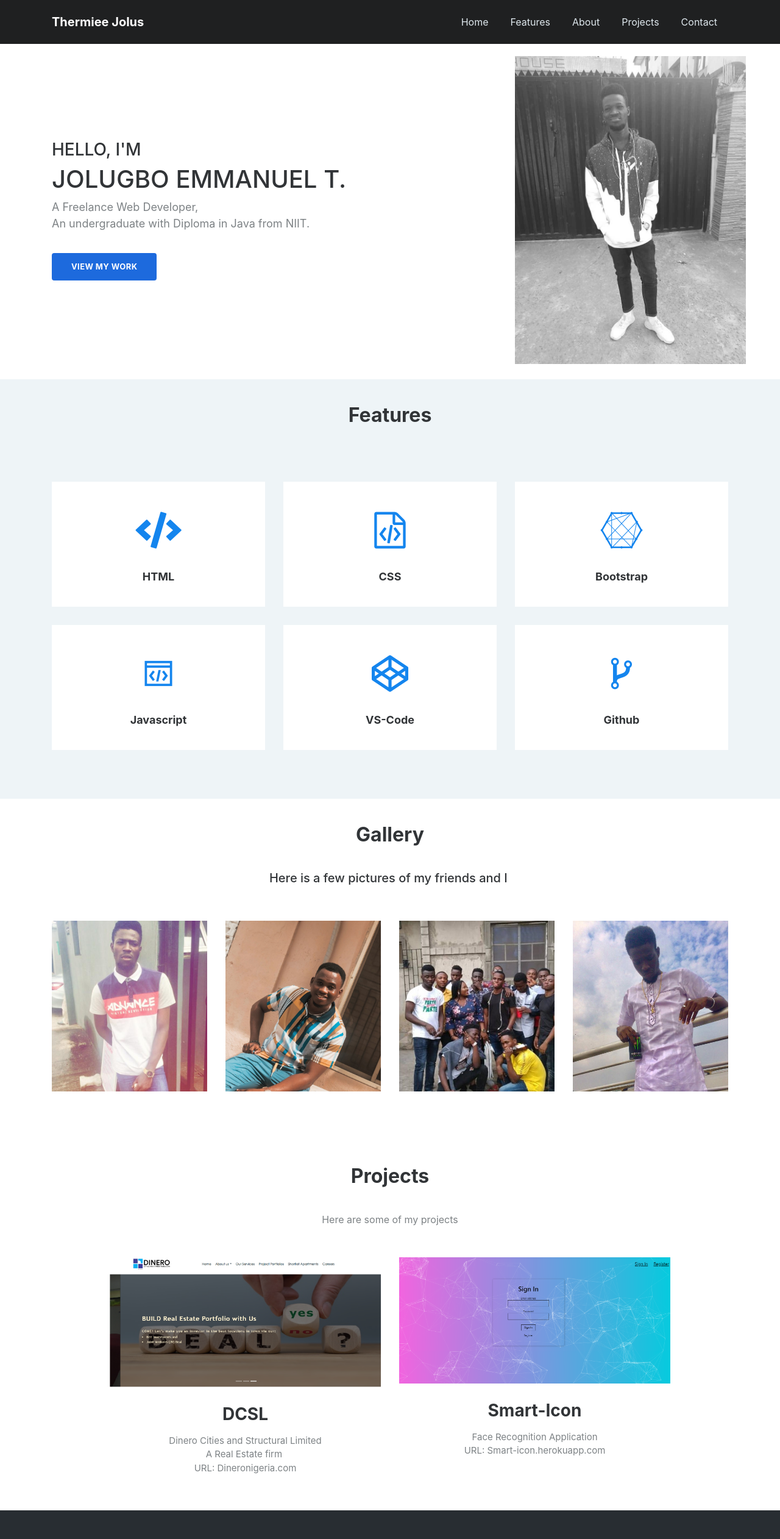
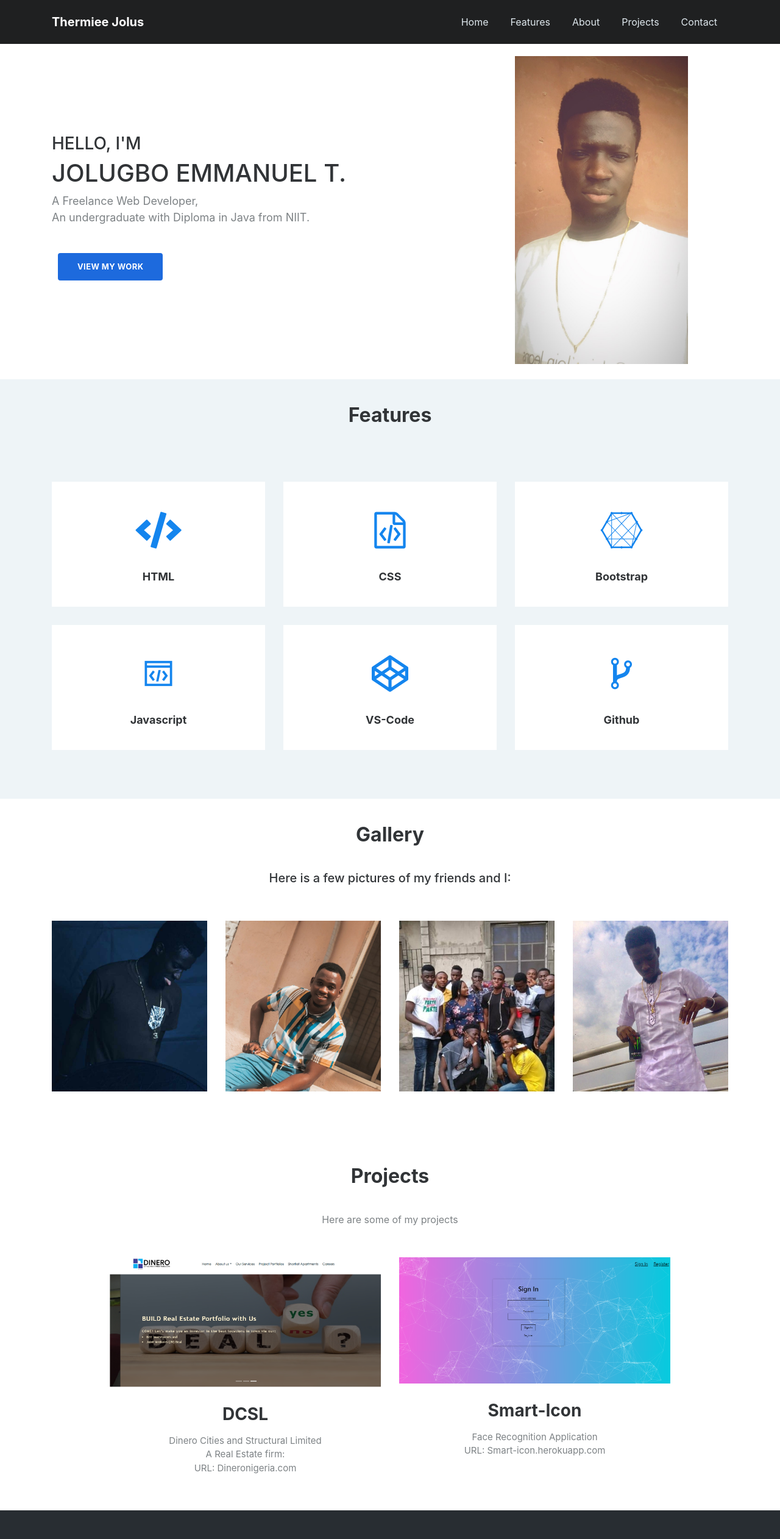
Before and after one commit to iamthermiee/portfolio, a plain HTML site: page index.html in a window 1280 px wide. Shown: the top 2524 px of the page at 61% size. Drawn offline with Linux system fonts and the light colour scheme; files whose address does not match are found by name.

Commit message:
updated images

```diff
--- a/assets/css/styles.css
+++ b/assets/css/styles.css
@@ -199,7 +199,6 @@
 
   .highlight {
     color: #313437;
-    /*background-color: #eef4f7;*/
     padding: 20px 0 25px;
     overflow: hidden;
   }
@@ -232,6 +231,7 @@
 
   .highlight .intro .btn {
     padding: 16px 32px;
+    margin: 10px;
     border: none;
     background: none;
     box-shadow: none;
--- a/index.html
+++ b/index.html
@@ -38,7 +38,7 @@
                         <h1>JOLUGBO EMMANUEL T.</h1>
                         <p>A Freelance Web Developer,<br>An undergraduate with Diploma in Java from NIIT.</p><a class="btn btn-primary" role="button" href="#projects">View My work</a></div>
                 </div>
-                <div class="col-sm-4"><img class="first" src="assets/img/82047717_2565261726875891_34436489433579520_o.jpg"></div>
+                <div class="col-sm-4"><img class="first" src="assets/img/105797501_2960804573988269_351939101725151946_o.jpg"></div>
             </div>
         </div>
     </div>
@@ -85,20 +85,20 @@
         <div class="container" id="about">
             <div class="intro">
                 <h2 class="text-center">Gallery</h2>
-                <h5 class="text-center">Here is a few pictures of my friends and I&nbsp;</h5>
+                <h5 class="text-center">Here is a few pictures of my friends and I:</h5>
             </div>
             <div class="row people">
                 <div class="col-md-4 col-lg-3 item">
-                    <div class="box" style="background-image: url(&quot;assets/img/7170ba09-e542-478a-9c5a-8947f91e7a83.jpg&quot;);"></div>
+                    <div class="box" style="background-image: url(assets/img/627c85d9-df67-40b4-bafe-eb7cf0754a78.jpg);"></div>
                 </div>
                 <div class="col-md-4 col-lg-3 item">
-                    <div class="box" style="background-image: url(&quot;assets/img/PicsArt_04-29-06.20.23%202.JPG&quot;);"></div>
+                    <div class="box" style="background-image: url(assets/img/PicsArt_04-29-06.20.23%202.JPG);"></div>
                 </div>
                 <div class="col-md-4 col-lg-3 item">
-                    <div class="box" style="background-image: url(&quot;assets/img/Team.jpeg&quot;);"></div>
+                    <div class="box" style="background-image: url(assets/img/Team.jpeg);"></div>
                 </div>
                 <div class="col-md-4 col-lg-3 item">
-                    <div class="box" style="background-image: url(&quot;assets/img/72398929_2398155506919848_3872697961272049664_o.jpg&quot;);"></div>
+                    <div class="box" style="background-image: url(assets/img/72398929_2398155506919848_3872697961272049664_o.jpg);"></div>
                 </div>
             </div>
         </div>
@@ -112,7 +112,7 @@
             <div class="row justify-content-center projects">
                 <div class="col-sm-6 col-lg-4 col-xl-5 item"><img class="img-fluid" src="assets/img/Dinero%20cities%20-%20CryptoTab%20Browser%2010_7_2020%204_21_42%20PM.png">
                     <h3 class="name">DCSL</h3>
-                    <p class="description">Dinero Cities and Structural Limited<br>A Real Estate firm&nbsp;<br>URL: Dineronigeria.com</p>
+                    <p class="description">Dinero Cities and Structural Limited<br>A Real Estate firm:<br>URL: Dineronigeria.com</p>
                 </div>
                 <div class="col-sm-6 col-lg-4 col-xl-5 item"><img class="img-fluid" src="assets/img/CryptoTab%20Browser%2010_7_2020%204_27_27%20PM.png">
                     <h3 class="name">Smart-Icon</h3>
```
Also changed, not shown: assets/img/105797501_2960804573988269_351939101725151946_o.jpg (added), assets/img/627c85d9-df67-40b4-bafe-eb7cf0754a78.jpg (added).
